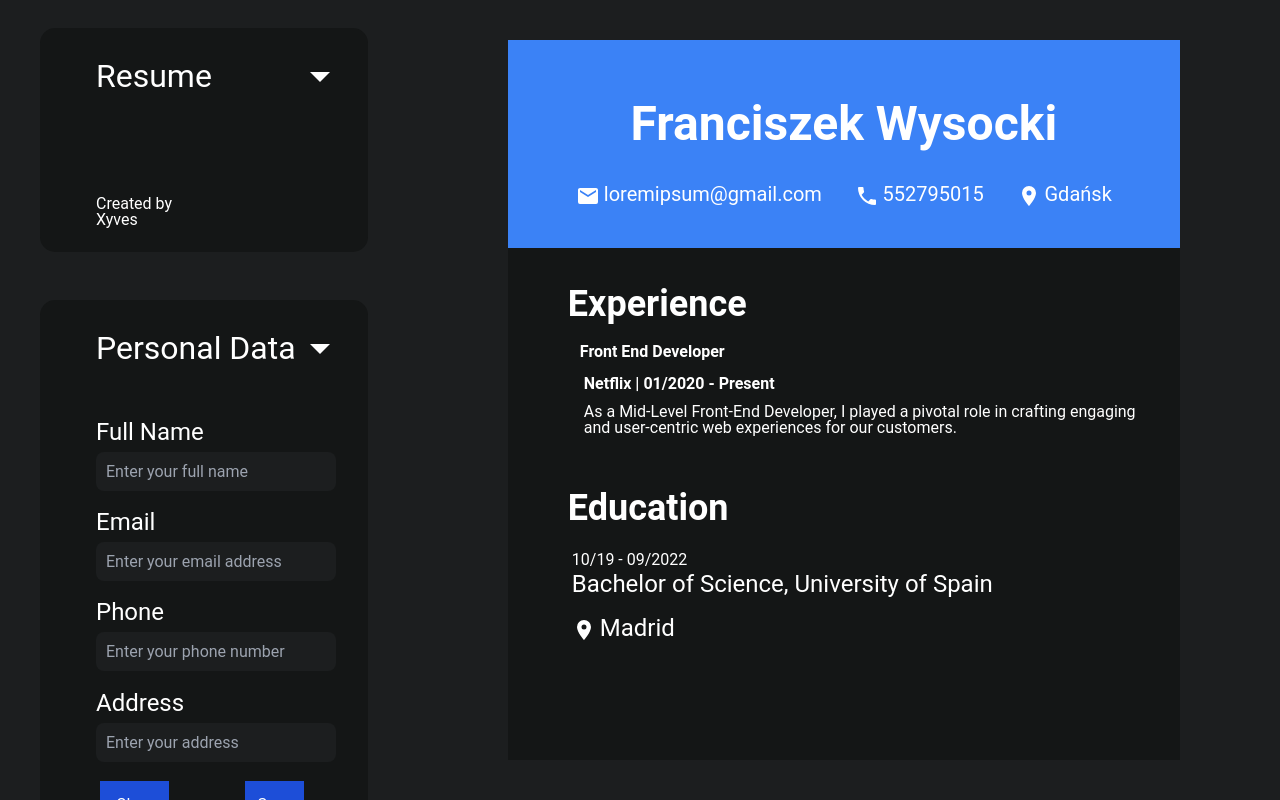
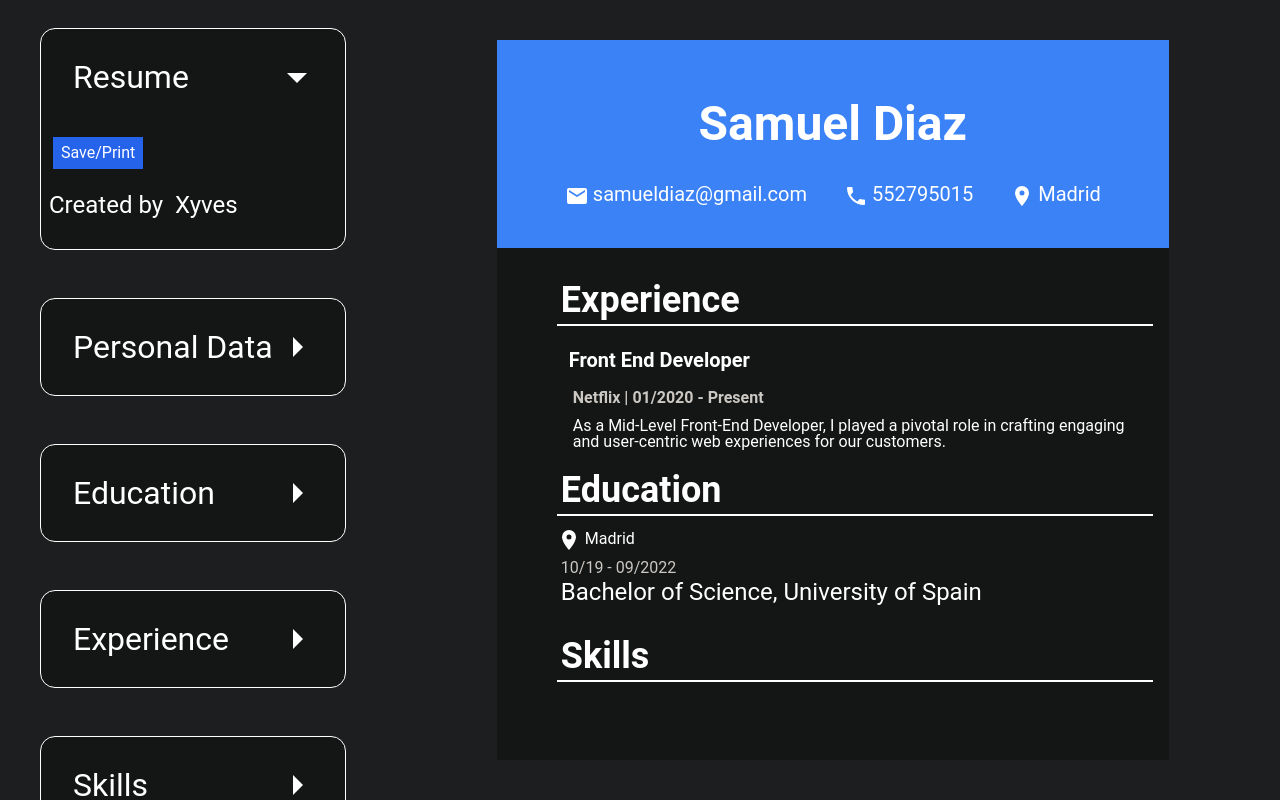
Before and after one commit to Xyves/CV-Creator, a React (Vite) app: page / in a window 1280 px wide. Both pictures are taken after a click on the element "Resume". Built offline with nearby package versions, Linux system fonts and the light colour scheme.

Commit message:
Modify styling and implement deleting all skills button

```diff
--- a/package.json
+++ b/package.json
@@ -9,6 +9,7 @@
   "dependencies": {
     "@mdi/js": "^7.4.47",
     "@mdi/react": "^1.6.1",
+    "jspdf": "^2.5.1",
     "react": "^17.0.2",
     "react-date-range": "^2.0.0-alpha.4",
     "react-dom": "^17.0.2"
--- a/src/App.tsx
+++ b/src/App.tsx
@@ -1,4 +1,5 @@
 import { useState } from "react";
+import { jsPDF } from "jspdf";
 import PersonalData from "./components/Form/PersonalData";
 import Education from "./components/Form/Education";
 import Experience from "./components/Form/Experience";
@@ -7,10 +8,10 @@ import Header from "./components/Form/Header";
 import MainResume from "./components/UI/MainResume";
 function App() {
   const [formData, setFormData] = useState({
-    name: "Franciszek Wysocki",
-    email: "loremipsum@gmail.com",
+    name: "Samuel Diaz",
+    email: "samueldiaz@gmail.com",
     phone: "552795015",
-    address: "Gdańsk",
+    address: "Madrid",
 
     jobPosition: "Front End Developer",
     jobCompany: "Netflix",
@@ -42,18 +43,21 @@ function App() {
 
     skill: [],
   });
-
-  const handleDeleteSkill = (id) => {
-    // Filter out the skill with the specified id
-    const updatedSkillArray = formData.skill.filter((skill) => skill.id !== id);
-
-    // Update the formData state with the new skill array
+  // Clear all skills
+  const handleDeleteAllSkills = () => {
     setFormData((prevFormData) => ({
       ...prevFormData,
-      skill: updatedSkillArray,
+      skill: [],
     }));
   };
 
+  const handleDeleteSkill = (id) => {
+    const updatedSkills = formData.skill.filter((skill) => skill.id !== id);
+    setFormData((prevFormData) => ({
+      ...prevFormData,
+      skill: updatedSkills,
+    }));
+  };
   const handleInputChange = (field, value) => {
     const updatedFormData = { ...formData };
 
@@ -62,23 +66,18 @@ function App() {
         (skill) => skill.id === value.id
       );
       if (existingSkillIndex !== -1) {
-        // If a skill with the same ID exists, update it
         updatedFormData[field][existingSkillIndex] = value;
       } else {
-        // If not, push the new skill into the array
         updatedFormData[field].push(value);
       }
     } else {
-      // Update other fields as usual
       updatedFormData[field] = value;
     }
     setFormData(updatedFormData);
-    console.log(formData.skill);
-    console.log(formData);
   };
   return (
     <div className="container flex  min-h-full min-w-full flex-wrap ">
-      <div className="sidebar  mt-7 max-w-xl  overflow-y-scroll px-10 ">
+      <div className="sidebar mt-7  max-w-xl overflow-y-scroll px-10">
         <Header onInputChange={handleInputChange}></Header>
         <PersonalData onInputChange={handleInputChange}></PersonalData>
         <Education onInputChange={handleInputChange}></Education>
@@ -87,6 +86,7 @@ function App() {
           onInputChange={handleInputChange}
           formData={formData}
           onDeleteSkill={handleDeleteSkill}
+          onDeleteAllSkills={handleDeleteAllSkills}
         />
       </div>
       <main className=" asideResume align-center flex flex-grow justify-center">
--- a/src/components/Form/Education.tsx
+++ b/src/components/Form/Education.tsx
@@ -11,7 +11,7 @@ export default function Education({ onInputChange }) {
   };
   return (
     <section
-      className="education sectionForm"
+      className="education sectionForm border-[1px] border-solid border-white"
       onClick={() => {
         setIsVisible(!isVisible);
       }}
@@ -35,7 +35,7 @@ export default function Education({ onInputChange }) {
             action=""
             id="educationForm"
             onClick={handleChildClick}
-            className="border-4 border-solid border-pink-600"
+            className=""
           >
             <fieldset>
               <ul>
@@ -126,9 +126,8 @@ export default function Education({ onInputChange }) {
               </div>
             </fieldset>
           </form>
-          <button className="w-1/2 place-self-center bg-red-300">
-            Add Education
-          </button>
+          {/* <button className="w-1/2 place-self-center bg-red-300">
+          </button> */}
         </>
       )}
     </section>
--- a/src/components/Form/Experience.tsx
+++ b/src/components/Form/Experience.tsx
@@ -15,7 +15,7 @@ export default function Experience({ onInputChange }) {
 
   return (
     <section
-      className="experience sectionForm"
+      className="experience sectionForm border-[1px] border-solid border-white"
       onClick={() => {
         setIsVisible(!isVisible);
       }}
--- a/src/components/Form/Header.tsx
+++ b/src/components/Form/Header.tsx
@@ -1,12 +1,13 @@
 import Icon from "@mdi/react";
 import { mdiMenuDown, mdiMenuRight } from "@mdi/js";
 import { useState } from "react";
+import { handleChildClick } from "../../utils/util";
 
 export default function Header() {
   const [isVisible, setIsVisible] = useState(false);
   return (
     <section
-      className="sectionForm text-white"
+      className="sectionForm border-[1px] border-solid border-white text-white"
       onClick={() => {
         setIsVisible(!isVisible);
       }}
@@ -26,11 +27,26 @@ export default function Header() {
               className="  inline justify-self-end text-white"
             />
           </div>
-          <div className="iconSection"></div>
-          <div className="credits">
-            <h2>Created by</h2>
-            <a href="https://github.com/Xyves" target="_blank">
-              <span>Xyves</span>
+
+          <div className="mg-0 p-3 ">
+            <button
+              className="m-0 bg-blue-600 p-2"
+              onClick={() => {
+                handleChildClick;
+                window.print();
+              }}
+            >
+              Save/Print
+            </button>
+          </div>
+          <div className="credits mb-5 p-2 text-2xl">
+            <h2 className="inline-block">Created by &nbsp;</h2>
+            <a
+              href="https://github.com/Xyves"
+              target="_blank"
+              className="inline-block"
+            >
+              <span> Xyves</span>
             </a>
           </div>
         </>
--- a/src/components/Form/PersonalData.tsx
+++ b/src/components/Form/PersonalData.tsx
@@ -4,11 +4,11 @@ import { useState } from "react";
 import { handleChildClick } from "../../utils/util";
 
 export default function PersonalData({ onInputChange }) {
-  const [isVisible, setIsVisible] = useState(true);
+  const [isVisible, setIsVisible] = useState(false);
 
   return (
     <section
-      className="contact sectionForm "
+      className="contact sectionForm border-[1px] border-solid border-white"
       onClick={(e) => {
         setIsVisible(!isVisible);
       }}
--- a/src/components/Form/Skills.tsx
+++ b/src/components/Form/Skills.tsx
@@ -1,16 +1,27 @@
 import ReactDOM from "react-dom";
 import Icon from "@mdi/react";
-import { mdiMenuDown, mdiMenuRight, mdiDelete, mdiPlus } from "@mdi/js";
+import {
+  mdiMenuDown,
+  mdiMenuRight,
+  mdiDelete,
+  mdiPlus,
+  mdiDeleteForever,
+} from "@mdi/js";
 import { useState } from "react";
 import { handleChildClick } from "../../utils/util";
 
-export default function Skills({ onInputChange, skills }) {
+export default function Skills({ onInputChange, skills, onDeleteAllSkills }) {
   const [isVisible, setIsVisible] = useState(false);
   const [skillList, setSkillList] = useState(skills || []);
   const [newSkillName, setNewSkillName] = useState<string>("");
   const onDeleteSkill = (id) => {
     setSkillList(skillList.filter((skill) => skill.id !== id));
   };
+  const handleDeleteAllSkills = () => {
+    setSkillList([]);
+    onDeleteAllSkills(); //  update formData
+  };
+
   function createSkill() {
     const existingSkillIndex = skillList.findIndex(
       (skill) => skill.id === skillList.length + 1
@@ -28,7 +39,7 @@ export default function Skills({ onInputChange, skills }) {
   }
   return (
     <section
-      className="sectionForm"
+      className="sectionForm border-[1px] border-solid border-white"
       onClick={() => {
         setIsVisible(!isVisible);
       }}
@@ -61,12 +72,12 @@ export default function Skills({ onInputChange, skills }) {
                 />
               ))}
             </ul>
+            <div className="button-container  w-s mx-1 flex justify-around">
               <button
-              className="button-container w-s mx-1 flex justify-between"
+                className="  "
                 onClick={() => {
                   handleChildClick;
                   createSkill();
-                console.log("Works");
                 }}
                 type="button"
               >
@@ -76,6 +87,16 @@ export default function Skills({ onInputChange, skills }) {
                   size={2.5}
                 />
               </button>
+              <button
+                className="w-s mx-1 mr-2"
+                onClick={() => {
+                  handleDeleteAllSkills();
+                }}
+                type="button"
+              >
+                <Icon path={mdiDeleteForever} size={2.5} />
+              </button>
+            </div>
           </form>
         </>
       )}
@@ -92,7 +113,7 @@ export function Skill({ skill, onInputChange, onDelete }) {
     onDelete(skill.id);
   };
   return (
-    <div className="skill">
+    <div className="skill ">
       <li className="mb-5">
         <input
           type="text"
@@ -100,12 +121,13 @@ export function Skill({ skill, onInputChange, onDelete }) {
           className="py-4"
           onChange={handleChange}
         />
-        <button onClick={handleDelete} type="button">
-          <Icon
+        <button onClick={() => handleDelete()} type="button">
+          {" "}
+          {/* <Icon
             path={mdiDelete}
             size={1.5}
             className="ml-1 inline text-white"
-          />
+          /> */}
         </button>
       </li>
     </div>
--- a/src/components/UI/EducationResume.tsx
+++ b/src/components/UI/EducationResume.tsx
@@ -3,17 +3,17 @@ import { mdiMapMarker } from "@mdi/js";
 
 export default function Education({ data }) {
   return (
-    <div className="education mb-12">
-      <p className="-mb-3 mt-1  p-1">
+    <div className="education mb-5">
+      <p className="text-1xl ">
+        <Icon path={mdiMapMarker} size={1} className="mr-1 inline" />
+        {data.eduLocation}
+      </p>
+      <p className="-mb-3 mt-1  p-1 text-[#cbc7c2]">
         {data.startEdu} - {data.isStudying ? "Present" : data.jobEndDate}
       </p>
       <h3 className="my-1 p-1 text-2xl">
         {data.eduQuali}, {data.schoolName}
       </h3>
-      <p className="my-1 p-1 text-2xl">
-        <Icon path={mdiMapMarker} size={1} className="mr-1 inline" />
-        {data.eduLocation}
-      </p>
     </div>
   );
 }
--- a/src/components/UI/ExperienceResume.tsx
+++ b/src/components/UI/ExperienceResume.tsx
@@ -1,8 +1,8 @@
 export default function ExperienceResume({ data }) {
   return (
-    <div className="experienceContainer mb-12 mt-5 ">
-      <p className="expPosition m-3 font-bold">{data.jobPosition}</p>
-      <p className="expCompany mx-3 my-1 p-1  font-bold">
+    <div className="experienceContainer mb-3 mt-5">
+      <p className="expPosition m-3 text-xl font-bold">{data.jobPosition}</p>
+      <p className="expCompany mx-3 my-1 p-1  font-bold text-[#cbc7c2]">
         {data.jobCompany} | {data.jobStartDate} -{" "}
         {data.isWorking ? "Present" : data.jobEndDate}
       </p>
--- a/src/components/UI/MainResume.tsx
+++ b/src/components/UI/MainResume.tsx
@@ -27,10 +27,17 @@ export default function MainResume({ data }) {
         </header>
       </div>
       <div className="resumeBottom ml-11 p-4">
-        <h2 className="my-5 text-4xl font-bold">Experience</h2>
+        <h2 className="my-3 border-b-2 border-solid border-white p-1 text-4xl font-bold">
+          Experience
+        </h2>
         <ExperienceResume data={data}></ExperienceResume>
-        <h2 className="my-5 text-4xl font-bold">Education</h2>
+        <h2 className="my-3 border-b-2 border-solid border-white p-1 text-4xl font-bold">
+          Education
+        </h2>
         <EducationResume data={data}></EducationResume>
+        <h2 className="my-2 border-b-2 border-solid border-white p-1 text-4xl font-bold">
+          Skills
+        </h2>
         <SkillsResume data={data}></SkillsResume>
       </div>
     </div>
--- a/src/components/UI/SkillsResume.tsx
+++ b/src/components/UI/SkillsResume.tsx
@@ -1,10 +1,9 @@
 export default function SkillsResume({ data }) {
-  console.log(data);
   return (
-    <ul>
+    <ul className="ml-7  flex grid list-disc grid-flow-row grid-cols-2 flex-col ">
       {Array.isArray(data.skill) ? (
         data.skill.map((item) => (
-          <li key={item.id} className="mb-5 block bg-green-400 p-3">
+          <li key={item.id} className="mb-2   w-1/2 p-2">
             {item.name}
           </li>
         ))
--- a/src/index.css
+++ b/src/index.css
@@ -157,7 +157,7 @@ table {
 }
 section > * {
   padding: 1.5rem;
-  margin-left: 2rem;
+  padding-left: 2rem;
 }
 #educationForm li,
 #personalDataForm li,
@@ -249,6 +249,7 @@ textarea {
   @page {
     size: auto;
     margin: 0mm;
+    print-color-adjust: exact;
   }
   .sidebar {
     display: none;
@@ -260,3 +261,9 @@ textarea {
     background-color: blue;
   }
 }
+
+section > div:first-child:hover {
+  border-radius: 15px;
+  background-color: #1f2222;
+  cursor: pointer;
+}
```
Also changed, not shown: 1 other file (tests, documents, lock files or other folders). Lines whose indentation alone changed are shown as unchanged.
